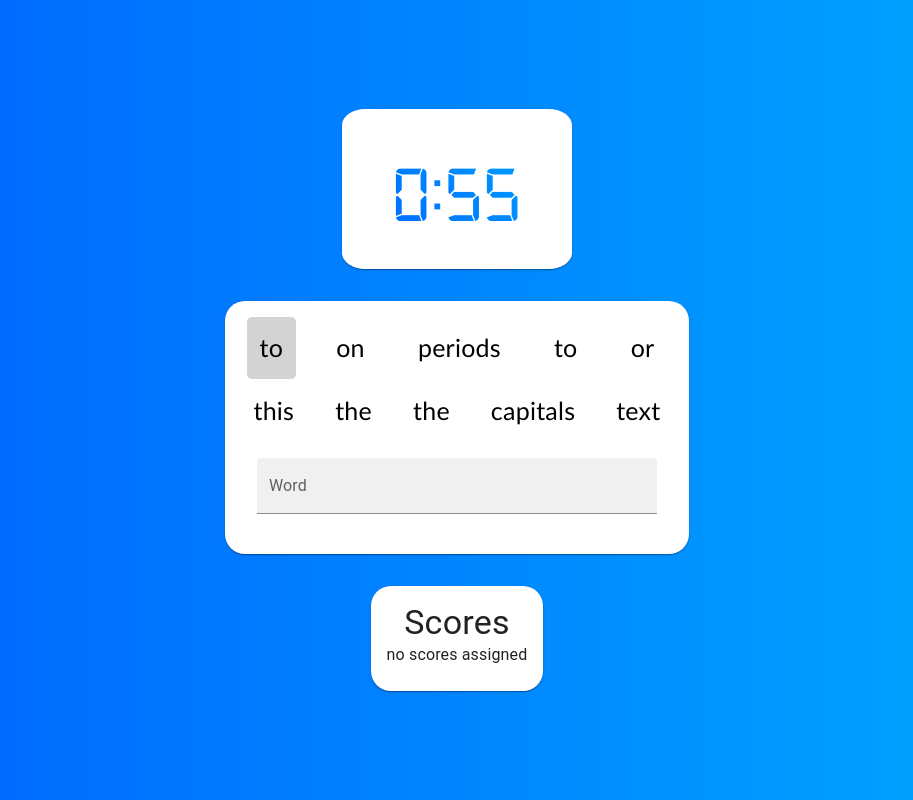
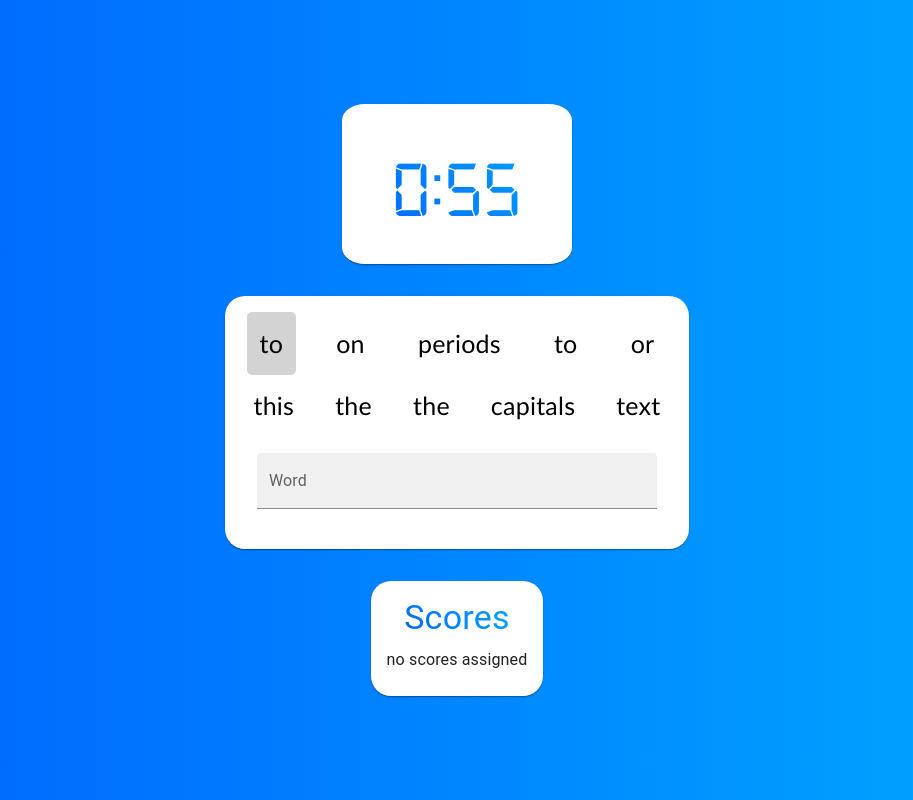
Before and after one commit to odev954/typing-game, a React app: page / in a window 1280 px wide. Shown: the whole page, without its empty margins (183-1096 px from the left). Built offline with nearby package versions, Linux system fonts and the light colour scheme.

Commit message:
adding score sorting

```diff
--- a/src/components/ScoreRecorder/ScoreRecorder.css
+++ b/src/components/ScoreRecorder/ScoreRecorder.css
@@ -7,6 +7,13 @@
     justify-content: center;
 }
 
+.score-board.title {
+    margin-bottom: .25em;
+    background: -webkit-linear-gradient(45deg, rgb(0, 98, 255) , rgb(0, 170, 255));
+    -webkit-background-clip: text;
+    -webkit-text-fill-color: transparent;
+}
+
 .score-board.card-content {
     display: flex;
     flex-direction: column;
--- a/src/components/ScoreRecorder/ScoreRecorder.tsx
+++ b/src/components/ScoreRecorder/ScoreRecorder.tsx
@@ -9,20 +9,27 @@ export default function ScoreRecorder() : JSX.Element
 {
     const [getScores, ] = useStorage();
     let scores = getScores();
-    console.log(scores);
+    let scoreList = []
+
+    Object.keys(scores).forEach(key => {
+        scoreList.push({date: key, count: scores[key]});
+    });
+
+    scoreList = _.sortBy(scoreList, (score) => score.count).reverse();
+
     return (
         <Card className="score-board display-card">
             <CardContent className="score-board card-content">
-                <Typography variant="h4">Scores</Typography>
+                <Typography className="score-board title" variant="h4">Scores</Typography>
                 {
-                    Object.keys(scores).length !== 0 ? _.take(Object.keys(scores), 5).map(key => {
+                    scoreList.length !== 0 ? _.take(scoreList, 5).map(score => {
                         return (
                             <Grid container spacing={2}>
                                 <Grid item>
-                                    <Typography>{key}</Typography>
+                                    <Typography>{score.date}</Typography>
                                 </Grid>
                                 <Grid item>
-                                    <Typography>{scores[key]}</Typography>
+                                    <Typography>{score.count}</Typography>
                                 </Grid>
                             </Grid>
                         )
```
